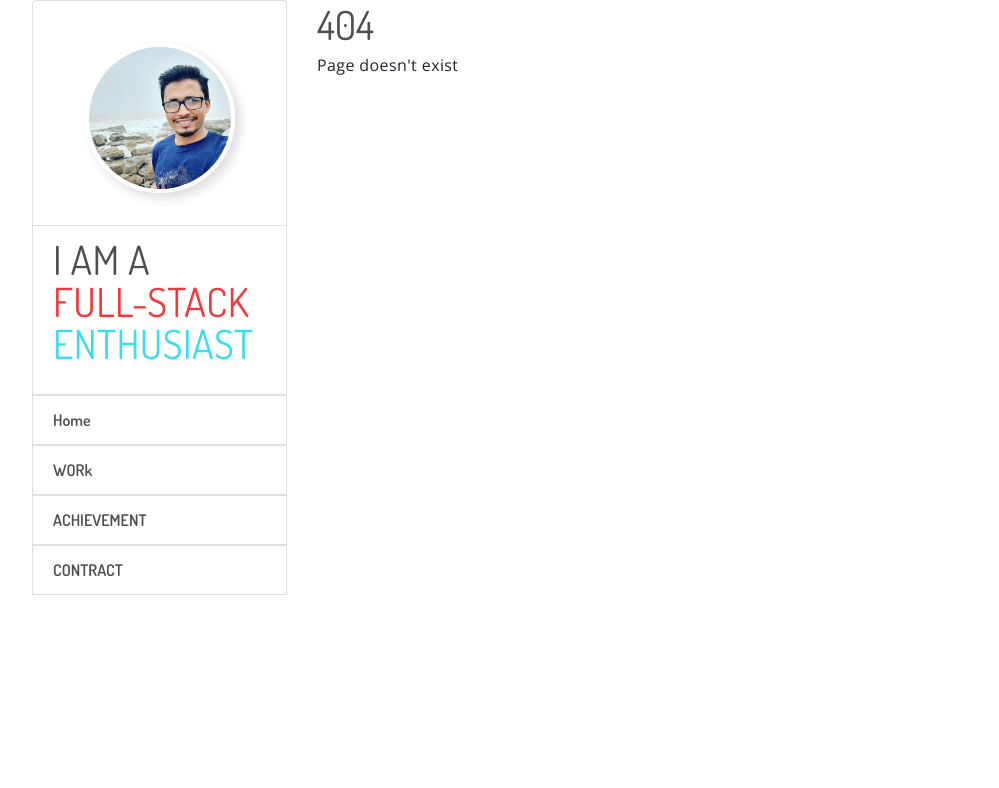
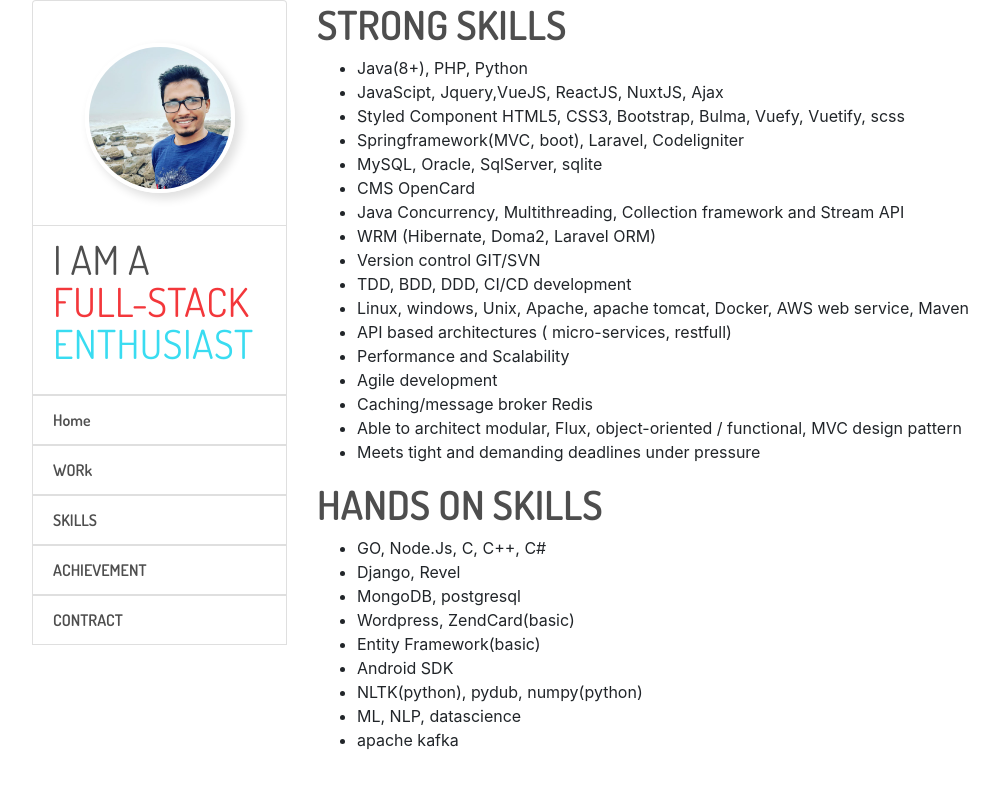
Before and after one commit to wubrafiq807/my-profile, a React (Create React App) app: page /skills in a window 1280 px wide. Before the commit this address had no page. Shown: the top 788 px of the page, without its empty margins (53-1052 px from the left). Built offline with nearby package versions, Linux system fonts and the light colour scheme.

Commit message:
skills page created

```diff
--- a/src/App.js
+++ b/src/App.js
@@ -6,6 +6,7 @@ import Home from "./pages/Home.jsx";
 import Work from "./pages/Work.jsx";
 import Contract from "./pages/Contract.jsx";
 import Achievement from "./pages/Achievement.jsx";
+import Skills from "./pages/Skills.jsx";
 import NoPageFound from "./pages/NoPageFound.jsx";
 import Container from "react-bootstrap/Container";
 import Row from "react-bootstrap/Row";
@@ -26,6 +27,7 @@ function App() {
                 <Route exact path="/work" component={Work} />
                 <Route exact path="/contract" component={Contract} />
                 <Route exact path="/achievement" component={Achievement} />
+                <Route exact path="/skills" component={Skills} />
                 <Route component={NoPageFound} />
               </Switch>
             </Col>
--- a/src/components/organisms/SideNavPage.jsx
+++ b/src/components/organisms/SideNavPage.jsx
@@ -25,6 +25,9 @@ export default class SideNavPage extends React.Component {
         <Link to="/work" className="menu-link-item">
           <ListGroup.Item className="text-left">WORk</ListGroup.Item>
         </Link>
+        <Link to="/skills" className="menu-link-item">
+          <ListGroup.Item className="text-left">SKILLS</ListGroup.Item>
+        </Link>
         <Link to="/achievement" className="menu-link-item">
           <ListGroup.Item className="text-left">ACHIEVEMENT</ListGroup.Item>
         </Link>
--- /dev/null
+++ b/src/pages/Skills.jsx
@@ -0,0 +1,57 @@
+import React from "react";
+
+const style = {
+  fontWeight: "bold",
+};
+const Skills = () => (
+  <div>
+    <h1 className="title is-1" style={style}>
+      Strong Skills
+    </h1>
+    <ul>
+      <li>Java(8+), PHP, Python</li>
+      <li>JavaScipt, Jquery,VueJS, ReactJS, NuxtJS, Ajax </li>
+      <li>
+        Styled Component HTML5, CSS3, Bootstrap, Bulma, Vuefy, Vuetify, scss
+      </li>
+      <li>Springframework(MVC, boot), Laravel, Codeligniter</li>
+      <li>MySQL, Oracle, SqlServer, sqlite</li>
+      <li>CMS OpenCard</li>
+      <li>
+        Java Concurrency, Multithreading, Collection framework and Stream API
+      </li>
+      <li>WRM (Hibernate, Doma2, Laravel ORM)</li>
+      <li>Version control GIT/SVN</li>
+      <li>TDD, BDD, DDD, CI/CD development</li>
+      <li>
+        Linux, windows, Unix, Apache, apache tomcat, Docker, AWS web service,
+        Maven
+      </li>
+      <li>API based architectures ( micro-services, restfull)</li>
+      <li>Performance and Scalability</li>
+      <li>Agile development</li>
+      <li>Caching/message broker Redis</li>
+      <li>
+        Able to architect modular, Flux, object-oriented / functional, MVC
+        design pattern
+      </li>
+      <li>Meets tight and demanding deadlines under pressure</li>
+    </ul>
+    <h1 className="title is-1" style={style}>
+      hands on Skills
+    </h1>
+    <ul>
+      <li>GO, Node.Js, C, C++, C#</li>
+      <li>Django, Revel</li>
+      <li>MongoDB, postgresql</li>
+      <li>Wordpress, ZendCard(basic)</li>
+      <li>Entity Framework(basic)</li>
+      <li>Android SDK</li>
+      <li>NLTK(python), pydub, numpy(python)</li>
+      <li>ML, NLP, datascience</li>
+      <li>apache kafka</li>
+    </ul>
+  </div>
+);
+
+export default Skills;
--- a/src/pages/Work.jsx
+++ b/src/pages/Work.jsx
@@ -89,7 +89,7 @@ class Work extends React.Component {
           image: smartScooter,
         },
       ],
-    }
+    };
   }
 
   render() {
@@ -101,8 +101,8 @@ class Work extends React.Component {
       <Container>
         <h1>Work</h1>
         <p>
-          (<strong style={style}>in progress</strong> - but here are few of
-          the projects I've worked on)
+          (<strong style={style}>in progress</strong> - but here are few of the
+          projects I've worked on)
         </p>
         {this.state.workedListItem.map((person) => (
           <Articleitem
```
